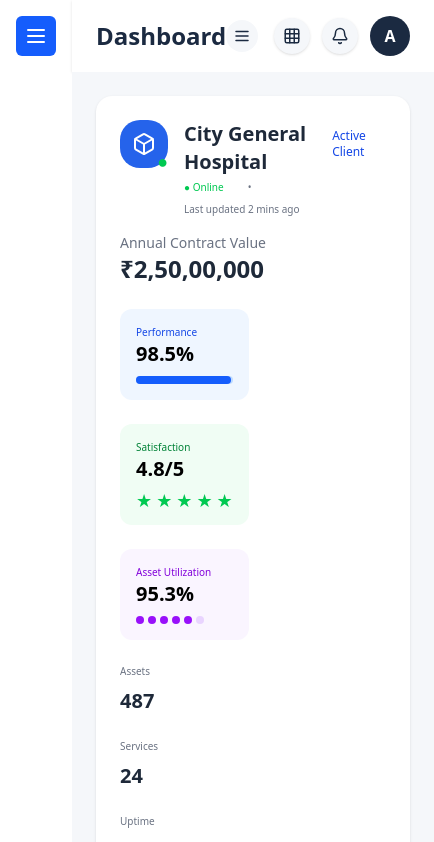
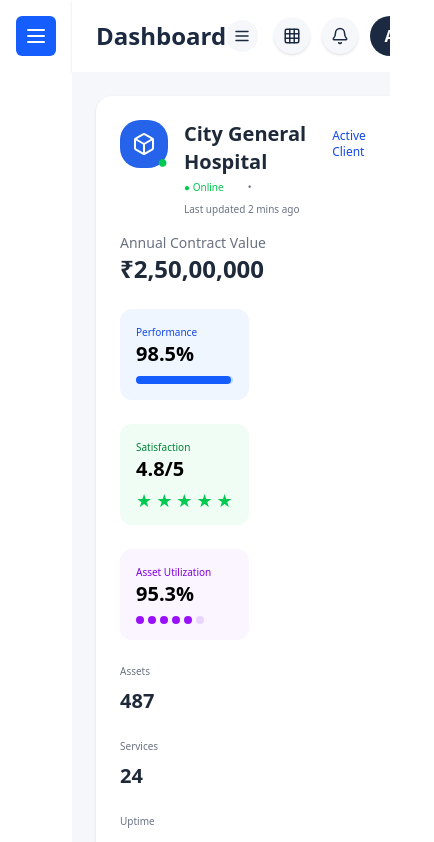
Before and after one commit to rohanarya165/vajra-dashboard, a React (Vite) app: page / in a window 390 px wide. Shown: the top 842 px of the page, 434 px wide, since content can reach past the window. Built offline with nearby package versions, Linux system fonts and the light colour scheme.

Commit message:
minor fix

```diff
--- a/src/App.jsx
+++ b/src/App.jsx
@@ -20,7 +20,7 @@ const pieData2 = [
 
 function App() {
   return (
-    <div className="flex lg:h-screen md:h-screen ">
+    <div className="flex h-screen overflow-hidden">
       <Sidebar />
       <div className="flex-1 flex flex-col">
         <Topbar />
```
